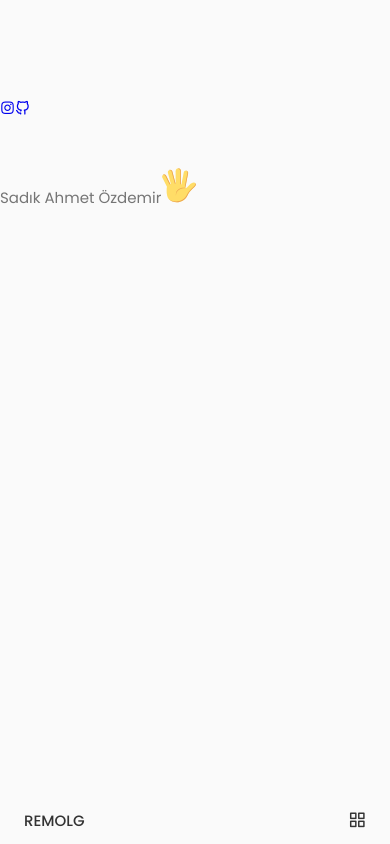
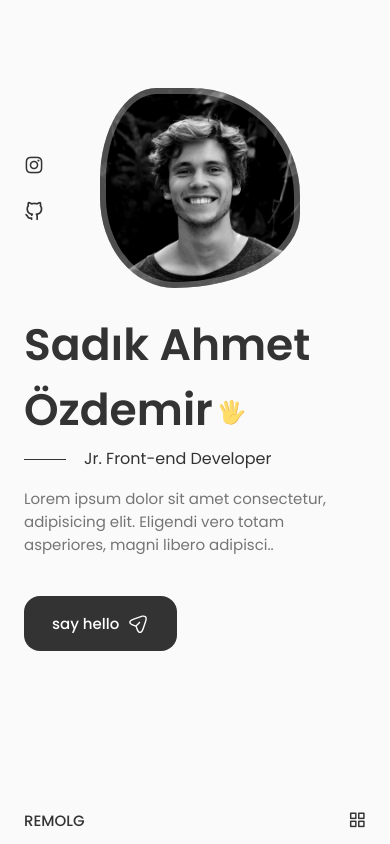
Before and after one commit to remolg/Portfolio, a React (Vite) app: page / in a window 390 px wide. Built offline with nearby package versions, Linux system fonts and the light colour scheme.

Commit message:
Home Section Finish

```diff
--- a/src/App.css
+++ b/src/App.css
@@ -188,7 +188,7 @@
 }
 
 /* For medium devices */
-/* @media screen and (max-width: 768px) {
+@media screen and (max-width: 768px) {
   body {
     margin: 0 0 var(--header-height) 0;
   }
@@ -200,7 +200,7 @@
   .section__subtitle {
     margin-bottom: var(--mb-3);
   }
-} */
+}
 
 @media screen and (max-width: 576px) {}
 
--- a/src/components/Home/Data.jsx
+++ b/src/components/Home/Data.jsx
@@ -1,12 +1,20 @@
 import React from 'react'
-import { Hand } from './Hand'
+import { Hand, Hello } from './Homeicons'
 
 export const Data = () => {
     return (
         <div className="home__data">
-            <div className="home__title">Sadık Ahmet Özdemir
+            <h1 className="home__title">
+                Sadık Ahmet Özdemir
                 <Hand />
-            </div>
+            </h1>
+            <h3 className="home__subtitle">Jr. Front-end Developer</h3>
+            <p className="home__description">Lorem ipsum dolor sit amet consectetur, adipisicing elit. Eligendi vero totam asperiores, magni libero adipisci..</p>
+
+            <a href="#contact" className="button button--flex">
+                say hello
+                <Hello />
+            </a>
         </div>
     )
 }
--- a/src/components/Home/Home.jsx
+++ b/src/components/Home/Home.jsx
@@ -1,19 +1,20 @@
 import React from 'react'
-import './Home.css'
 import { Social } from './Social'
 import { Data } from './Data'
+import { ScrollDown } from './ScrollDown'
+import './home.css'
 
 
 export const Home = () => {
     return (
         <section className="home section" id="home">
-            <div className="home__container grid">
+            <div className="home__container container grid">
                 <div className="home__content grid">
                     <Social />
                     <div className="home__img"></div>
-
                     <Data />
                 </div>
+                <ScrollDown />
             </div>
         </section>
     )
--- a/src/components/Home/Hand.jsx
+++ b/src/components/Home/Homeicons.jsx
@@ -53,3 +53,69 @@
         </svg>
     )
 }
+
+export const Hello = () => {
+    return (
+        <svg
+            class="button__icon"
+            xmlns="http://www.w3.org/2000/svg"
+            width="24"
+            height="24"
+            viewBox="0 0 24 24"
+            fill="none"
+        >
+            <path
+                d="M14.2199 21.9352C13.0399 21.9352 11.3699 21.1052 10.0499 17.1352L9.32988 14.9752L7.16988 14.2552C3.20988 12.9352 2.37988 11.2652 2.37988 10.0852C2.37988 8.91525 3.20988 7.23525 7.16988 5.90525L15.6599 3.07525C17.7799 2.36525 19.5499 2.57525 20.6399 3.65525C21.7299 4.73525 21.9399 6.51525 21.2299 8.63525L18.3999 17.1252C17.0699 21.1052 15.3999 21.9352 14.2199 21.9352ZM7.63988 7.33525C4.85988 8.26525 3.86988 9.36525 3.86988 10.0852C3.86988 10.8052 4.85988 11.9052 7.63988 12.8252L10.1599 13.6652C10.3799 13.7352 10.5599 13.9152 10.6299 14.1352L11.4699 16.6552C12.3899 19.4352 13.4999 20.4252 14.2199 20.4252C14.9399 20.4252 16.0399 19.4352 16.9699 16.6552L19.7999 8.16525C20.3099 6.62525 20.2199 5.36525 19.5699 4.71525C18.9199 4.06525 17.6599 3.98525 16.1299 4.49525L7.63988 7.33525Z"
+                fill="var(--container-color)"
+            ></path>
+            <path
+                d="M10.11 14.7052C9.92005 14.7052 9.73005 14.6352 9.58005 14.4852C9.29005 14.1952 9.29005 13.7152 9.58005 13.4252L13.16 9.83518C13.45 9.54518 13.93 9.54518 14.22 9.83518C14.51 10.1252 14.51 10.6052 14.22 10.8952L10.64 14.4852C10.5 14.6352 10.3 14.7052 10.11 14.7052Z"
+                fill="var(--container-color)"
+            ></path>
+        </svg>
+    )
+}
+
+
+export const Scroll = () => {
+    return (
+        <>
+            <svg
+                width="32px"
+                height="32px"
+                class="home__scroll-mouse"
+                viewBox="0 0 247 390"
+                version="1.1"
+                xmlns="http://www.w3.org/2000/svg"
+                xmlnsXlink="http://www.w3.org/1999/xlink"
+                style={{
+                    fillRule: "evenodd",
+                    clipRule: "evenodd",
+                    strokeLinecap: "round",
+                    strokeLinejoin: "round",
+                    strokeMiterlimit: "1.5",
+                }}
+            >
+                <path
+                    class="wheel"
+                    d="M123.359,79.775l0,72.843"
+                    style={{
+                        fill: "none",
+                        stroke: "var(--title-color)",
+                        strokeWidth: "20px",
+                    }}
+                >
+                </path>
+                <path
+                    id="mouse"
+                    d="M236.717,123.359c0,-62.565 -50.794,-113.359 -113.358,-113.359c-62.565,0 -113.359,50.794 -113.359,113.359l0,143.237c0,62.565 50.794,113.359 113.359,113.359c62.564,0 113.358,-50.794 113.358,-113.359l0,-143.237Z"
+                    style={{
+                        fill: "none",
+                        stroke: "var(--title-color)",
+                        strokeWidth: "20px",
+                    }}
+                ></path >
+            </svg >
+        </>
+    )
+}
--- /dev/null
+++ b/src/components/Home/ScrollDown.jsx
@@ -0,0 +1,15 @@
+import React from 'react'
+import { Scroll } from './Homeicons'
+
+
+export const ScrollDown = () => {
+    return (
+        <div className="home__scroll">
+            <a href="#about" className="home__scroll-button button--flex">
+                <Scroll />
+                <span className="home__scroll-name">Scroll Down</span>
+                <i className='uil uil-arrow-down home__scroll-arrow'></i>
+            </a>
+        </div>
+    )
+}
--- a/src/components/Home/Social.jsx
+++ b/src/components/Home/Social.jsx
@@ -3,7 +3,7 @@
 export const Social = () => {
     return (
         <div className='home__social'>
-            <a href="https://www.instagram.com/remolg_/" className="hom__social-icon" target='_blank'>
+            <a href="https://www.instagram.com/remolg_/" className="home__social-icon" target='_blank'>
                 <i className='uil uil-instagram'></i>
             </a>
             <a href="https://github.com/remolg" className="home__social-icon" target='_blank'>
--- a/src/components/Home/home.css
+++ b/src/components/Home/home.css
@@ -0,0 +1,209 @@
+.home__container {
+    row-gap: 7rem;
+}
+
+.home__content {
+    grid-template-columns: 116px repeat(2, 1fr);
+    padding-top: 5.5rem;
+    column-gap: 2rem;
+    align-items: center;
+}
+
+.home__social {
+    display: grid;
+    grid-template-columns: max-content;
+    row-gap: 1rem;
+}
+
+.home__social-icon {
+    font-size: 1.25rem;
+    color: var(--title-color);
+}
+
+.home__social-icon:hover {
+    color: var(--title-color-dark);
+}
+
+.home__title {
+    font-size: var(--big-font-size);
+    margin-bottom: var(--mb-0-25);
+}
+
+.home__hand {
+    width: 38px;
+    height: 38px;
+    margin-left: 0.4rem;
+}
+
+.home__subtitle {
+    position: relative;
+    font-size: var(--h3-font-size);
+    padding-left: 5.4rem;
+    font-weight: var(--font-normal);
+    margin-bottom: var(--mb-1);
+}
+
+.home__subtitle::before {
+    content: '';
+    position: absolute;
+    width: 70px;
+    height: 1px;
+    background-color: var(--title-color);
+    left: 0;
+    top: 1rem;
+}
+
+.home__description {
+    max-width: 400px;
+    margin-bottom: var(--mb-3);
+}
+
+.home__img {
+    background: url(../../assets/profile.jpg);
+    background-repeat: no-repeat;
+    background-size: cover;
+    background-position: center;
+    box-shadow: inset 0 0 0 9px rgb(255 255 255 / 30%);
+    order: 1;
+    justify-self: center;
+    width: 300px;
+    height: 300px;
+    animation: profile__animate 8s ease-in-out infinite 1s;
+}
+
+@keyframes profile__animate {
+    0% {
+        border-radius: 60% 40% 30% 70%/60% 30% 70% 40%;
+    }
+
+    50% {
+        border-radius: 30% 60% 70% 40%/50% 60% 40% 50%;
+    }
+
+    100% {
+        border-radius: 60% 40% 30% 70%/60% 30% 70% 40%;
+    }
+
+}
+
+.home__scroll {
+    margin-left: 9.25rem;
+}
+
+.wheel {
+    animation: scroll 2s ease-in-out infinite;
+}
+
+@keyframes scroll {
+    0% {
+        transform: translateY(0);
+    }
+
+    30% {
+        transform: translateY(3.75rem);
+    }
+}
+
+.home__scroll-name {
+    color: var(--title-color);
+    font-weight: var(--font-medium);
+    margin-right: var(--mb-0-25);
+    margin-left: 2px;
+}
+
+.home__scroll-arrow {
+    font-size: 1.25rem;
+    color: var(--title-color);
+}
+
+@media screen and (max-width: 992px) {
+    .container {
+        margin-left: var(--mb-1-5);
+        margin-right: var(--mb-1-5);
+    }
+
+    .button {
+        padding: 1rem 1.75rem;
+    }
+
+    .button__icon {
+        width: 22px;
+        height: 22px;
+    }
+}
+
+@media screen and (max-width: 992px) {
+    .home__content {
+        grid-template-columns: 100px repeat(2, 1fr);
+        column-gap: 1.25;
+    }
+
+    .home__hand {
+        width: 26px;
+        height: 26px;
+    }
+
+    .home__subtitle {
+        padding-left: 3.75rem;
+        margin-bottom: var(--mb-1);
+    }
+
+    .home__subtitle::before {
+        width: 42px;
+        top: 0.8rem;
+    }
+
+    .home__description {
+        max-width: initial;
+        margin-bottom: var(--mb-2-5);
+    }
+
+    .home__img {
+        width: 250px;
+        height: 250px;
+        box-shadow: inset 0 0 0 8px rgb(255 255 255 / 30%);
+    }
+
+    .home__scroll {
+        margin-left: 7.5rem;
+    }
+}
+
+@media screen and (max-width: 768px) {
+    .home__content {
+        grid-template-columns: 0.5fr 3fr;
+        padding-top: 3.5rem;
+    }
+
+    .home__img {
+        order: initial;
+        justify-self: initial;
+    }
+
+    .home__data {
+        grid-column: 1/3;
+    }
+
+    .home__img {
+        box-shadow: inset 0 0 0 6px rgb(255 255 255 / 30%);
+        width: 200px;
+        height: 200px;
+    }
+
+    .home__scroll {
+        display: none;
+    }
+}
+
+
+@media screen and (max-width: 350px) {
+    .home__img {
+        width: 180px;
+        height: 180px;
+    }
+
+    .home__hand {
+        width: 22px;
+        height: 22px;
+    }
+}
```
